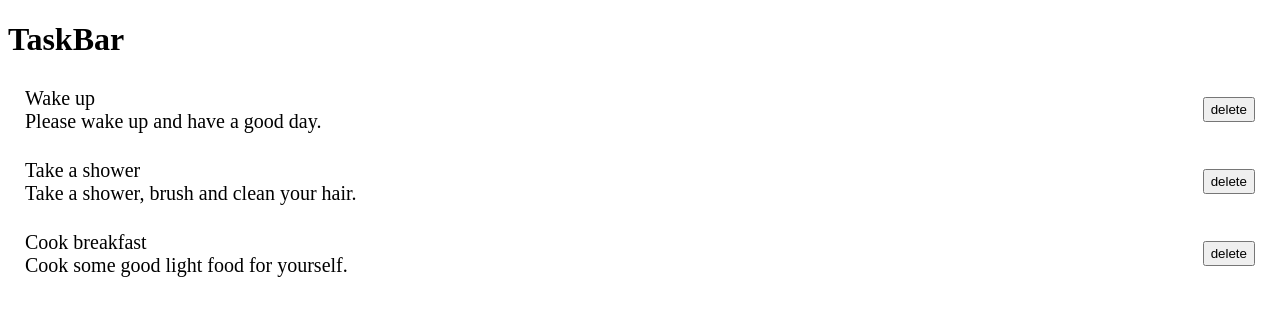
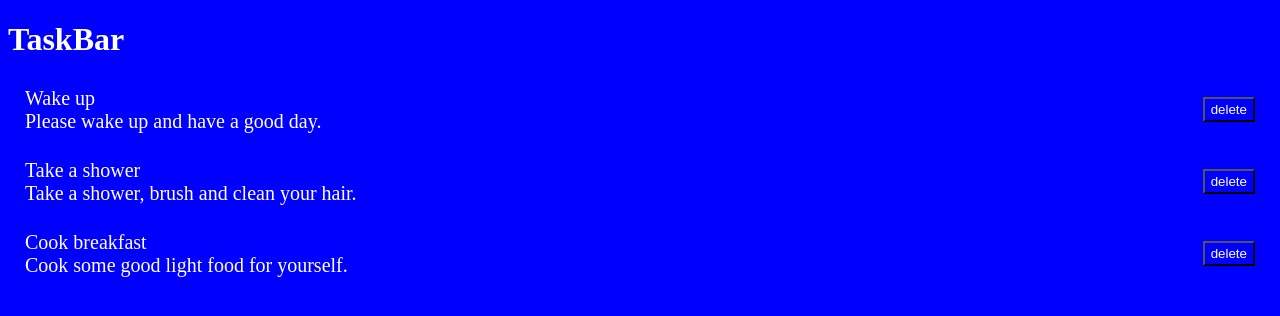
Before and after one commit to kennedymahoro/Taskbar, a React (Create React App) app: page / in a window 1280 px wide. Shown: the top 316 px of the page. Built offline with nearby package versions, Linux system fonts and the light colour scheme.

Commit message:
changed background color

```diff
--- /dev/null
+++ b/src/index.css
@@ -0,0 +1,4 @@
+*{
+    background-color: blue;
+    color: white;
+}
--- a/src/index.js
+++ b/src/index.js
@@ -1,5 +1,6 @@
 import React from 'react'
 import ReactDOM from 'react-dom'
+import './index.css'
 import App from './App'
 
 ReactDOM.render(<App />,document.getElementById("root"))
```
Also changed, not shown: 1 other file (tests, documents, lock files or other folders).
